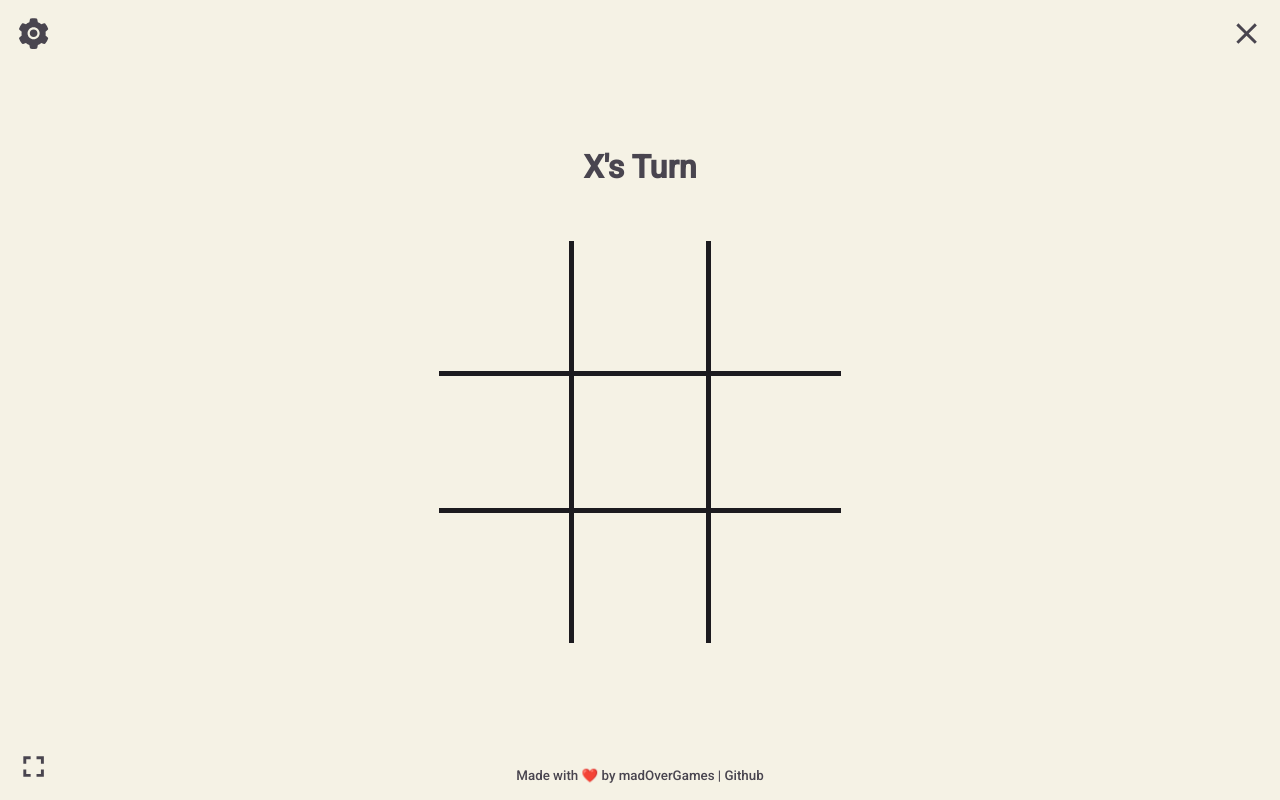
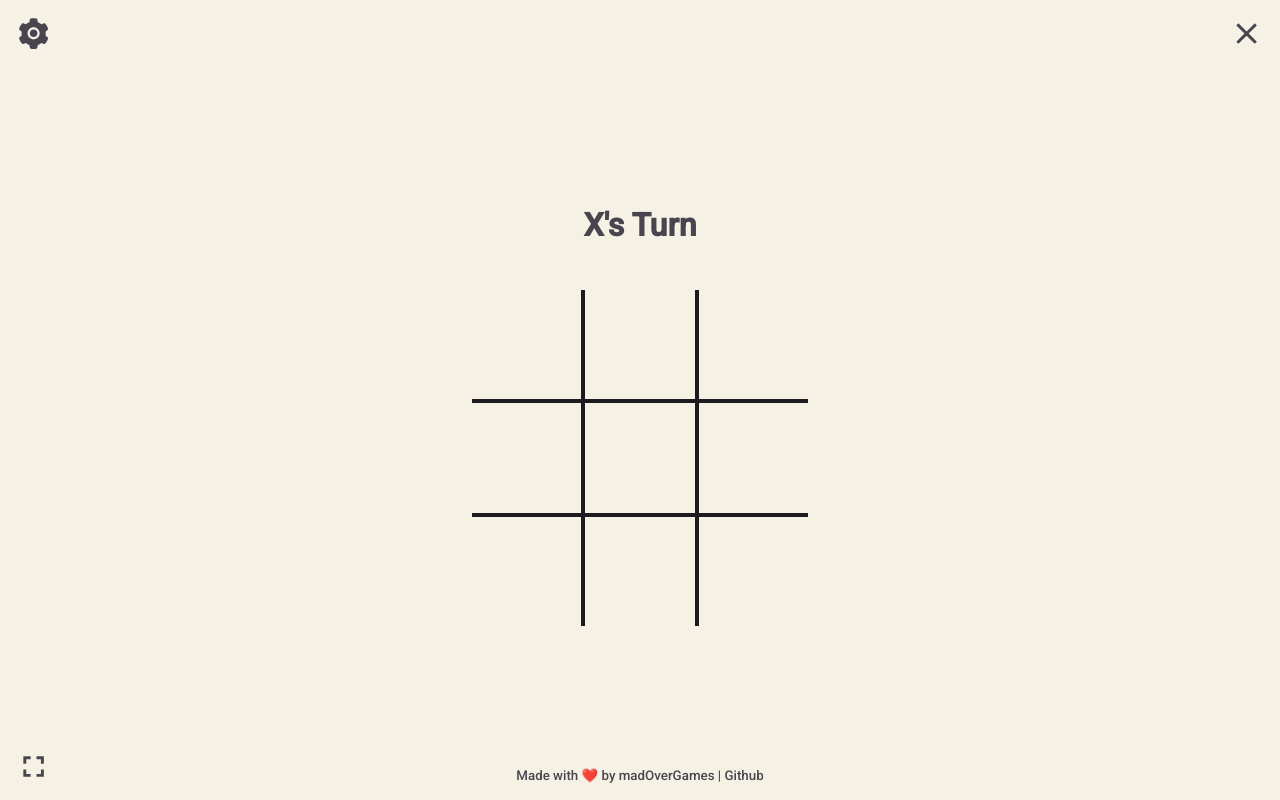
Before and after one commit to yashchaudhari008/tic-tac-toe, a React (Create React App) app: page / in a window 1280 px wide. Both pictures are taken after a click on the button "Play". Built offline with nearby package versions, Linux system fonts and the light colour scheme.

Commit message:
Restart button added.

```diff
--- a/src/components/app/GameView.css
+++ b/src/components/app/GameView.css
@@ -3,5 +3,5 @@
 	display: flex;
 	flex-direction: column;
 	text-align: center;
-	padding-bottom: 2rem;
+	/* padding-bottom: 2rem; */
 }
--- a/src/components/app/GameView.jsx
+++ b/src/components/app/GameView.jsx
@@ -1,20 +1,27 @@
 import React, { useState } from "react";
 import Grid from "./Grid";
+import Button from "../ui/Button";
 import { getResults, isGameComplete } from "./gameLogic.js";
 import "./GameView.css";
 
 export default function GameView({ computerMode }) {
-	const [gridState, setGridState] = useState([
+	const defaultState = [
 		[null, null, null],
 		[null, null, null],
 		[null, null, null],
-	]);
-	const [turn, setTurn] = useState("x");
+	];
+	const defaultTurn = "x";
+	const [gridState, setGridState] = useState(defaultState);
+	const [turn, setTurn] = useState(defaultTurn);
 	const switchTurn = () => {
 		setTurn((old) => {
 			if (old === "x") return "o";
 			return "x";
 		});
+	};
+	const resetGame = () => {
+		setGridState(defaultState);
+		setTurn(defaultTurn);
 	};
 	return (
 		<div id="gameView">
@@ -30,6 +37,15 @@ export default function GameView({ computerMode }) {
 				switchTurn={switchTurn}
 				computerMode={computerMode}
 			/>
+			{isGameComplete(gridState) && (
+				<div>
+					<Button
+						buttonText={"Restart"}
+						smallBtn={true}
+						onClickHandler={resetGame}
+					/>
+				</div>
+			)}
 		</div>
 	);
 }
--- a/src/components/app/Grid.css
+++ b/src/components/app/Grid.css
@@ -1,5 +1,5 @@
 .grid-container {
-	margin: 7%;
+	margin: 5%;
 	flex: 1 1 auto;
 }
 .grid-lines {
@@ -11,6 +11,7 @@
 }
 .game-board {
 	position: relative;
+	width: 80%;
 	margin: auto;
 	aspect-ratio: 1;
 	display: grid;
@@ -27,7 +28,4 @@
 	.grid-container {
 		margin: 2rem;
 	}
-	.game-board {
-		width: 100%;
-	}
 }
```
